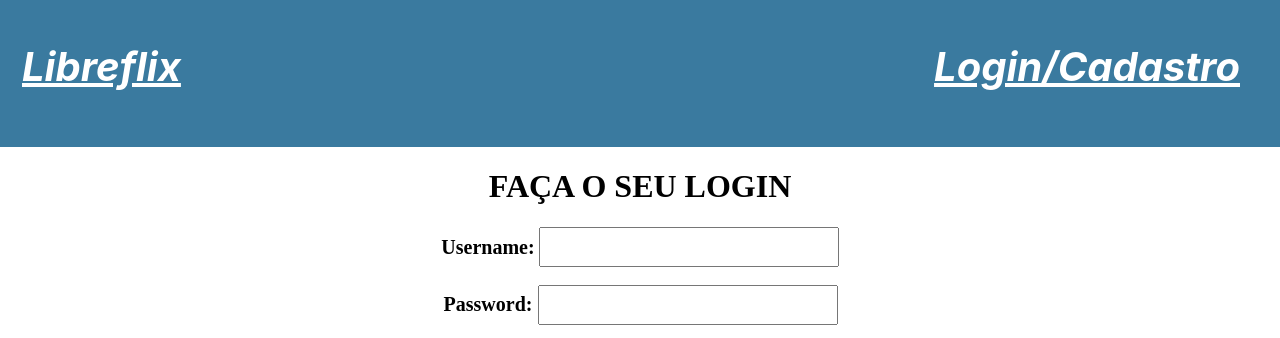
After one commit to paulo-campos-57/Projetos3, a Django app: page /login/ in a window 1280 px wide. The commit adds this page. Shown: the top 338 px of the page. Run offline with Django 4.2, Linux system fonts and the light colour scheme.

Commit message:
Criação de uma tela básica de Login

```diff
--- a/eden_project/gestor/urls.py
+++ b/eden_project/gestor/urls.py
@@ -1,8 +1,8 @@
 from django.urls import path
-from gestor.views import home
+from gestor.views import home, login
 
 
 urlpatterns = [
     path('', home, name='home'),
-
+    path('login/', login, name='login'),
 ]
--- a/eden_project/gestor/views.py
+++ b/eden_project/gestor/views.py
@@ -5,3 +5,7 @@ from django.shortcuts import render
 def home(request):
     request.use=None
     return render(request, 'home.html')
+
+def login(request):
+    request.use=None
+    return render(request, 'login.html')
--- /dev/null
+++ b/eden_project/templates/login.html
@@ -0,0 +1,43 @@
+<style>
+    .password-field label {
+        margin-left: 2px;
+    }
+    .password-field input {
+        margin-left: 2px;
+    }
+</style>
+
+{% extends 'base.html' %}
+{% load static %}
+{% block content %}
+<body style="background-color: #ffffff">
+    {% include 'partial/_navbar.html' %}
+    <div style="text-align: center;">
+    <h1>FAÇA O SEU LOGIN</h1>
+    <form method="post" action="{% url 'login' %}">
+        {% csrf_token %}
+
+        <label for="username" style="font-weight: bold; font-size: 20px;">Username:</label>
+        <input type="text" id="username" name="username" style="width: 300px; height: 40px; font-size: 20px;" required><br>
+
+        <br>
+
+        <div class="input-container password-field">
+            <label for="password" style="font-weight: bold; font-size: 20px;">Password:</label>
+            <input type="password" id="password" name="password" style="width: 300px; height: 40px; font-size: 20px;" required>
+        </div>
+
+        <br>
+        <br>
+
+        <div class="btn-container">
+        <input type="image" src="https://cdn.discordapp.com/attachments/938158080733110393/1170004138512359585/Botao_de_Login.png?ex=65577644&is=65450144&hm=1e814743d602fd30ca40998f488a626d48c382524d3aa961f454c0feb2de82f4" alt="Botão de Login">
+        &nbsp;
+        <a href="{% url 'home' %}"><img src="https://cdn.discordapp.com/attachments/938158080733110393/1170004138181021787/Botao_de_Voltar.png?ex=65577644&is=65450144&hm=7306a3f02cce5a60aeffb14b06cf9dbc43510964b80c154f97e4a029ba7b5b3d" alt="Botão de Voltar"></a>
+        </div>
+
+    </form>
+    </div>
+</body>
+</html>
+{% endblock %}
--- a/eden_project/templates/partial/_navbar.html
+++ b/eden_project/templates/partial/_navbar.html
@@ -1,14 +1,49 @@
 {% load static %}
 
-<div style="position: absolute; width: 1440px; height: 147px; left: 0px; top: 0px; background: #3A7A9F;">
-    <div style="position: absolute; width: 266px; height: 53px; left: 22px; top: 43px; font-family: 'Inter'; font-style: italic; font-weight: 700; font-size: 40px; line-height: 48px; text-decoration: underline; color: #FFFFFF;">
-      Libreflix
-   </div>
+<style>
+  body {
+    margin: 0;
+    padding: 0;
+  }
 
-    {% if user.is_authenticated %}
-      <a style="position: absolute; width: 166px; height: 53px; left: 1252px; top: 43px; font-family: 'Inter'; font-style: italic; font-weight: 700; font-size: 40px; line-height: 48px; text-decoration: underline; color: #FFFFFF;" href="#"> Usuario</ahref></a>
-    {% else %}
-      <a style="position: absolute; width: 166px; height: 53px; left: 1122px; top: 43px; font-family: 'Inter'; font-style: italic; font-weight: 700; font-size: 40px; line-height: 48px; text-decoration: underline; color: #FFFFFF;" href="#"> Login/Cadastro</ahref></a>
-    {% endif %}
+  .navbar {
+    position: relative;
+    background: #3A7A9F;
+    width: 100%;
+    height: 147px;
+  }
 
+  .logo {
+    font-family: 'Inter';
+    font-style: italic;
+    font-weight: 700;
+    font-size: 40px;
+    line-height: 48px;
+    text-decoration: underline;
+    color: #FFFFFF;
+    position: absolute;
+    top: 43px;
+    left: 22px;
+  }
+
+  .user-link {
+    font-family: 'Inter';
+    font-style: italic;
+    font-weight: 700;
+    font-size: 40px;
+    line-height: 48px;
+    text-decoration: underline;
+    color: #FFFFFF;
+    position: absolute;
+    top: 43px;
+  }
+</style>
+
+<div class="navbar">
+  <a class="logo", href="{% url 'home' %}">Libreflix</a>
+  {% if user.is_authenticated %}
+    <a class="user-link" style="right: 22px;" href="#">Usuario</a>
+  {% else %}
+    <a class="user-link" style="right: 40px;" href="{% url 'login' %}">Login/Cadastro</a>
+  {% endif %}
 </div>
```
